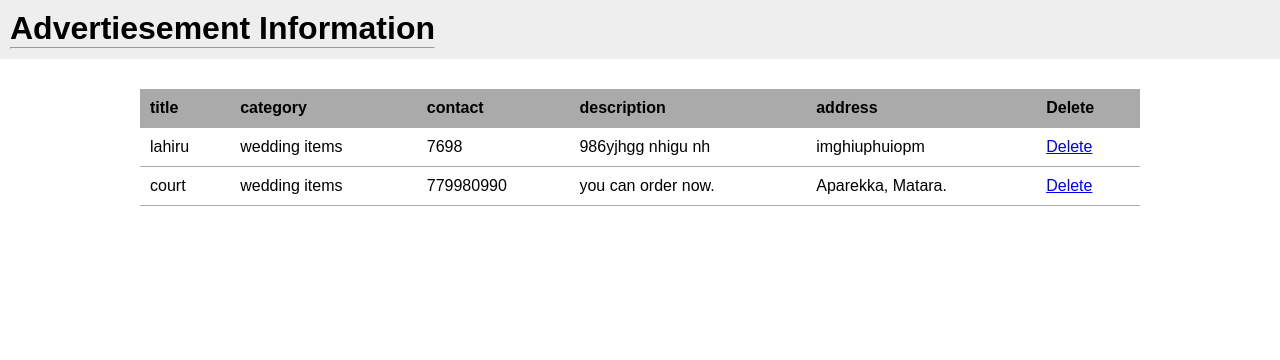
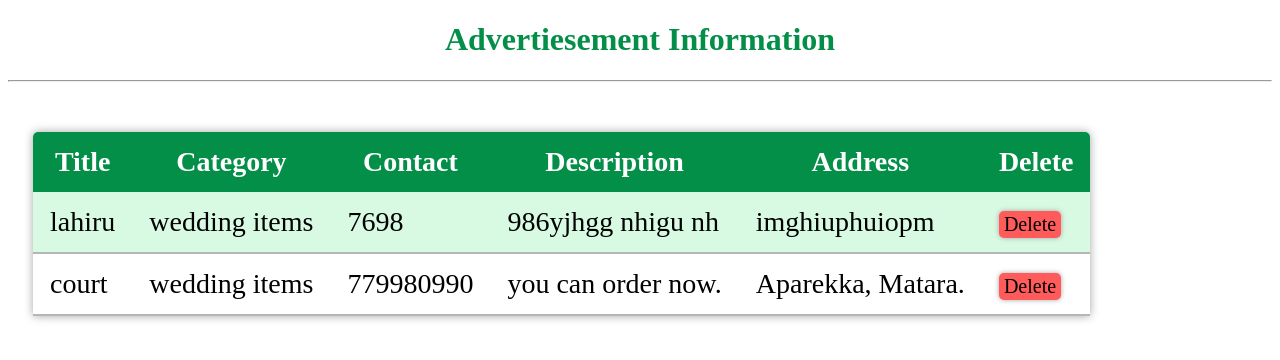
Before and after one commit to tilankamihingu/rental-project, a PHP site: page /Admin_side/product_table.php in a window 1280 px wide. Shown: the top 360 px of the page. Run offline with PHP 8.4, Linux system fonts and the light colour scheme; data comes from the database, SQL or seed files in the repository; both versions use the stored data as it was after the commit; a stand-in replaces the project's code that opens the database connection.

Commit message:
table Design - Lahiru

```diff
--- /dev/null
+++ b/rental/Admin_side/product_table.css
@@ -0,0 +1,44 @@
+.appname{
+
+    color: rgb(4, 143, 73);
+    text-align: center;
+}
+hr{
+    background: red;
+}
+.masterlist{
+    border-collapse: collapse;
+    margin: 50px 25px;
+    font-size: 28px;
+    border-radius: 5px 5px 0 0 ;
+    overflow: hidden;
+    box-shadow: 0 0 10px  rgb(165, 165, 165);
+}
+.masterlist thead tr{
+   background-color: rgb(4, 143, 73);;
+    color: white;
+    text-align: center;
+}
+.masterlist th,
+.masterlist td{
+    padding: 14px 17px;
+}
+.masterlist tbody tr{
+
+    border-bottom: 2px solid rgb(182, 182, 182);
+}
+.masterlist tbody tr:nth-last-of-type(even){
+
+    background-color: rgb(216, 250, 226);
+}
+a{
+    text-decoration: none;
+    display: inline-block;
+    color: rgb(0, 0, 0);
+    background-color: rgb(255, 91, 91);
+    padding: 2px 5px;
+    border-radius: 5px 5px ;
+    font-size: 20px;
+    box-shadow: 0 0 5px  rgb(165, 165, 165);
+
+}
--- a/rental/Admin_side/product_table.php
+++ b/rental/Admin_side/product_table.php
@@ -29,7 +29,7 @@
 <head>
     <meta charset="UTF-8">
     <title>Product table</title>
-    <link rel="stylesheet" href="css/main.css">
+    <link rel="stylesheet" href="./product_table.css">
 </head>
 
 <body>
@@ -40,14 +40,16 @@
     <main>
 
         <table class="masterlist">
+            <thead>
             <tr>
-                <th>title</th>
-                <th>category</th>
-                <th>contact</th>
-                <th>description</th>
-                <th>address</th>
+                <th>Title</th>
+                <th>Category</th>
+                <th>Contact</th>
+                <th>Description</th>
+                <th>Address</th>
                 <th>Delete</th>
             </tr>
+            </thead>
 
             <?php echo $product_list; ?>
 
```
Also changed, not shown: rental/Admin_side/user_table.css (added, +44 -0 lines), rental/Admin_side/user_table.php (+6 -5 lines), rental/sql/product.sql (+10 -8 lines).
